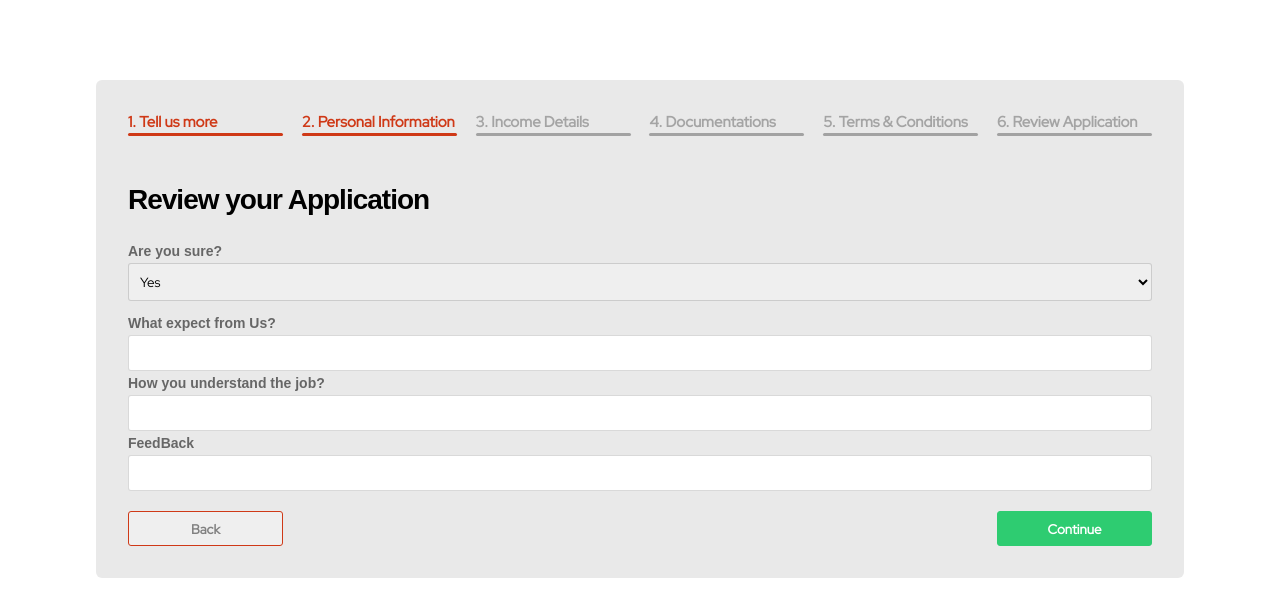
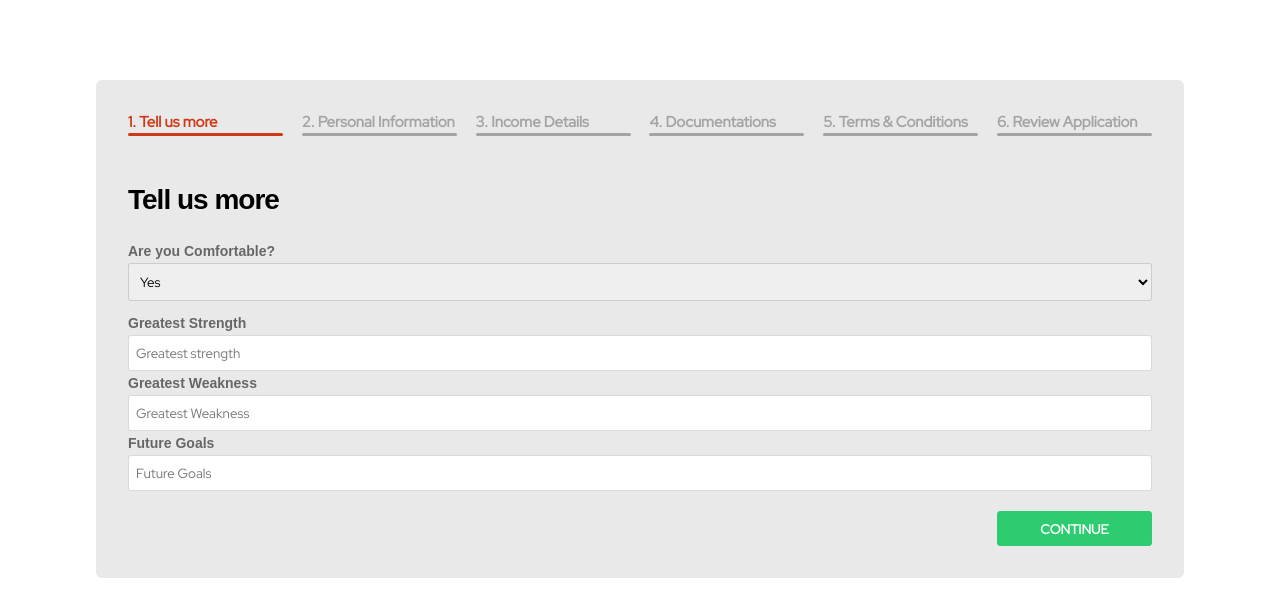
Before and after one commit to ZahidGhafoor/china, a React (Create React App) app: page /products in a window 1280 px wide. Shown: the top 616 px of the page. Built offline with nearby package versions, Linux system fonts and the light colour scheme.

Commit message:
Validation Left & Final Touch Left

```diff
--- a/src/Screens/Venture/Venture.jsx
+++ b/src/Screens/Venture/Venture.jsx
@@ -1,9 +1,7 @@
-import React from 'react'
+import React, { useState } from 'react'
 import "./Venture.scss"
 
-const Venture = () => {
-
-    const Tell = () => {
+const Tell = (props) => {
     return (
         <>
 
@@ -14,10 +12,9 @@ const Venture = () => {
                 <div className="tab__form">
                     <div className="first">
                         <div className="input__heading">Are you Comfortable?</div>
-                            <select className="first__name" id="cars" name="first__name">
-                                <option value="volvo">Yes</option>
-                                <option value="saab">No</option>
-
+                        <select className="first__name" placeholder='Please Select' name="comfortable" onChange={props.SelectEvent} value={props.enteredData.comfortable} >
+                            <option value="yes">Yes</option>
+                            <option value="no">No</option>
                         </select>
                     </div>
 
@@ -25,16 +22,16 @@ const Venture = () => {
                     <div className="bottom">
                         <div className="first">
                             <div className="input__heading">Greatest Strength</div>
-                                <input type="text" placeholder='Greatest strength' className="first__name" />
+                            <input type="text" name='strength' value={props.enteredData.strength} onChange={props.InputEvent} placeholder='Greatest strength' className="first__name" />
                         </div>
 
                         <div className="first">
                             <div className="input__heading">Greatest Weakness</div>
-                                <input type="text" placeholder='Greatest Weakness' className="first__name" />
+                            <input type="text" name='weekness' value={props.enteredData.weekness} onChange={props.InputEvent} placeholder='Greatest Weakness' className="first__name" />
                         </div>
                         <div className="first">
                             <div className="input__heading">Future Goals</div>
-                                <input type="text" placeholder='Future Goals' className="first__name" />
+                            <input type="text" name='goal' value={props.enteredData.goal} onChange={props.InputEvent} placeholder='Future Goals' className="first__name" />
                         </div>
 
                     </div>
@@ -46,7 +43,7 @@ const Venture = () => {
     )
 }
 
-    const Personal = () => {
+const Personal = (props) => {
     return (
         <>
 
@@ -57,10 +54,10 @@ const Venture = () => {
                 <div className="tab__form">
                     <div className="first">
                         <div className="input__heading">Account Type</div>
-                            <select className="first__name" id="cars" name="first__name">
-                                <option value="volvo">Student Account</option>
-                                <option value="saab">Business Account</option>
-                                <option value="mercedes">Salary Account</option>
+                        <select className="first__name" id="cars" name="accountType" onChange={props.SelectEvent} value={props.enteredData.accountType}>
+                            <option value="student">Student Account</option>
+                            <option value="business">Business Account</option>
+                            <option value="salary">Salary Account</option>
                         </select>
                     </div>
 
@@ -68,22 +65,22 @@ const Venture = () => {
                     <div className="bottom">
                         <div className="first">
                             <div className="input__heading">Salutations</div>
-                                <select className="first__name" id="cars" name="first__name">
-                                    <option value="volvo">Mr.
+                            <select className="first__name" name="salutation" onChange={props.SelectEvent} value={props.enteredData.accountType}>
+                                <option value="mr">Mr.
                                 </option>
-                                    <option value="saab">
+                                <option value="ms">
                                     Ms.</option>
-                                    <option value="mercedes">Mrs.</option>
+                                <option value="mrs">Mrs.</option>
                             </select>
                         </div>
 
                         <div className="first">
                             <div className="input__heading">First Name</div>
-                                <input type="text" placeholder='First Name' className="first__name" />
+                            <input name='firstName' value={props.enteredData.firstName} onChange={props.InputEvent} type="text" placeholder='First Name' className="first__name" />
                         </div>
                         <div className="first">
                             <div className="input__heading">Last Name</div>
-                                <input type="text" placeholder='Last Name' className="first__name" />
+                            <input name='lastName' value={props.enteredData.lastName} onChange={props.InputEvent} type="text" placeholder='Last Name' className="first__name" />
                         </div>
 
                     </div>
@@ -95,7 +92,7 @@ const Venture = () => {
     )
 }
 
-    const Income = () => {
+const Income = (props) => {
     return (
         <>
 
@@ -106,12 +103,12 @@ const Venture = () => {
                 <div className="tab__form">
                     <div className="first">
                         <div className="input__heading">Salary Expectations</div>
-                            <select className="first__name" id="cars" name="first__name">
-                                <option value="volvo">40,000-50,000</option>
-                                <option value="volvo">50,000-60,000</option>
-                                <option value="volvo">60,000-70,000</option>
-                                <option value="volvo">70,000-80,000</option>
-                                <option value="volvo">80,000-100,000</option>
+                        <select className="first__name" id="cars"name="salaryexpect" onChange={props.SelectEvent} value={props.enteredData.salaryexpect}>
+                            <option value="40">40,000-50,000</option>
+                            <option value="50">50,000-60,000</option>
+                            <option value="60">60,000-70,000</option>
+                            <option value="70">70,000-80,000</option>
+                            <option value="80">80,000-100,000</option>
 
 
                         </select>
@@ -121,16 +118,16 @@ const Venture = () => {
                     <div className="bottom">
                         <div className="first">
                             <div className="input__heading">Current Salary</div>
-                                <input type="number" placeholder='Current Salary' className="first__name" />
+                            <input name='currentsalary' value={props.enteredData.currentsalary} onChange={props.InputEvent} type="number" placeholder='Current Salary' className="first__name" />
                         </div>
 
                         <div className="first">
                             <div className="input__heading">Family Members</div>
-                                <input type="number" placeholder='Family Members' className="first__name" />
+                            <input name='members' value={props.enteredData.members} onChange={props.InputEvent} type="number" placeholder='Family Members' className="first__name" />
                         </div>
                         <div className="first">
                             <div className="input__heading">Father's occupation</div>
-                                <input type="text" placeholder="Father's occupation" className="first__name" />
+                            <input name='occupation' value={props.enteredData.occupation} onChange={props.InputEvent} type="text" placeholder="Father's occupation" className="first__name" />
                         </div>
 
                     </div>
@@ -142,7 +139,7 @@ const Venture = () => {
     )
 }
 
-    const Documentation = () => {
+const Documentation = (props) => {
     return (
         <>
 
@@ -153,9 +150,9 @@ const Venture = () => {
                 <div className="tab__form">
                     <div className="first">
                         <div className="input__heading">Work from Home?</div>
-                            <select className="first__name" id="cars" name="first__name">
-                                <option value="volvo">Yes</option>
-                                <option value="saab">No</option>
+                        <select className="first__name" id="cars" name="workfromhome" onChange={props.SelectEvent} value={props.enteredData.workfromhome}>
+                            <option value="yes">Yes</option>
+                            <option value="no">No</option>
 
                         </select>
                     </div>
@@ -164,16 +161,16 @@ const Venture = () => {
                     <div className="bottom">
                         <div className="first">
                             <div className="input__heading">Why You Interested in This Role?</div>
-                                <input type="text" className="first__name" />
+                            <input name='whyInterested' value={props.enteredData.whyInterested} onChange={props.InputEvent} type="text" placeholder='Strategies and Mindset' className="first__name" />
                         </div>
 
                         <div className="first">
                             <div className="input__heading">Strategies and Mindset</div>
-                                <input type="text" placeholder='Strategies and Mindset' className="first__name" />
+                            <input name='strategies' value={props.enteredData.strategies} onChange={props.InputEvent} type="text" className="first__name" />
                         </div>
                         <div className="first">
                             <div className="input__heading">Challenges Do You Want</div>
-                                <input type="text" placeholder='Challenges' className="first__name" />
+                            <input name='challenges' value={props.enteredData.challenges} onChange={props.InputEvent} type="text" placeholder='Challenges' className="first__name" />
                         </div>
 
                     </div>
@@ -184,7 +181,7 @@ const Venture = () => {
         </>
     )
 }
-    const Terms = () => {
+const Terms = (props) => {
     return (
         <>
 
@@ -195,9 +192,9 @@ const Venture = () => {
                 <div className="tab__form">
                     <div className="first">
                         <div className="input__heading">Terms and Conditions?</div>
-                            <select className="first__name" id="cars" name="first__name">
-                                <option value="volvo">Agree</option>
-                                <option value="saab">Disagree</option>
+                        <select className="first__name" name="terms" onChange={props.SelectEvent} value={props.enteredData.terms}>
+                            <option value="agree">Agree</option>
+                            <option value="disagree">Disagree</option>
 
                         </select>
                     </div>
@@ -206,16 +203,16 @@ const Venture = () => {
                     <div className="bottom">
                         <div className="first">
                             <div className="input__heading">Rules of conduct</div>
-                                <input type="text" className="first__name" />
+                            <input name='rules' value={props.enteredData.rules} onChange={props.InputEvent} type="text" className="first__name" />
                         </div>
 
                         <div className="first">
                             <div className="input__heading">User restrictions.</div>
-                                <input type="text" className="first__name" />
+                            <input name='restrictions' value={props.enteredData.restrictions} onChange={props.InputEvent} type="text" className="first__name" />
                         </div>
                         <div className="first">
                             <div className="input__heading">Third party terms and conditions</div>
-                                <input type="text" className="first__name" />
+                            <input name='thirdparty' value={props.enteredData.thirdparty} onChange={props.InputEvent} type="text" className="first__name" />
                         </div>
 
                     </div>
@@ -226,7 +223,7 @@ const Venture = () => {
         </>
     )
 }
-    const Review = () => {
+const Review = (props) => {
     return (
         <>
 
@@ -237,9 +234,9 @@ const Venture = () => {
                 <div className="tab__form">
                     <div className="first">
                         <div className="input__heading">Are you sure?</div>
-                            <select className="first__name" id="cars" name="first__name">
-                                <option value="volvo">Yes</option>
-                                <option value="saab">No</option>
+                        <select className="first__name" name="sure" onChange={props.SelectEvent} value={props.enteredData.sure}>
+                            <option value="yes">Yes</option>
+                            <option value="no">No</option>
 
                         </select>
                     </div>
@@ -248,16 +245,16 @@ const Venture = () => {
                     <div className="bottom">
                         <div className="first">
                             <div className="input__heading">What expect from Us?</div>
-                                <input type="text" className="first__name" />
+                            <input name='expect' value={props.enteredData.expect} onChange={props.InputEvent} type="text" className="first__name" />
                         </div>
 
                         <div className="first">
                             <div className="input__heading">How you understand the job?</div>
-                                <input type="text" className="first__name" />
+                            <input name='understand' value={props.enteredData.understand} onChange={props.InputEvent} type="text" className="first__name" />
                         </div>
                         <div className="first">
                             <div className="input__heading">FeedBack</div>
-                                <input type="text" className="first__name" />
+                            <input name='feedback' value={props.enteredData.feedback} onChange={props.InputEvent} type="text" className="first__name" />
                         </div>
 
                     </div>
@@ -269,49 +266,172 @@ const Venture = () => {
     )
 }
 
+const Venture = () => {
+
+    const [tab, setTab] = useState(1);
+    const [enteredData, setEnteredData] = useState({
+        // Tell Us More
+        comfortable: "yes",
+        strength: "",
+        weekness: "",
+        goal: "",
+
+        // Personal Info
+        accountType: "student",
+        salutation: "mr",
+        firstName: "",
+        lastName: "",
+
+        // Income details
+        salaryexpect: "40,000-50,000",
+        currentsalary: "",
+        members: "",
+        occupation: "",
+
+        // Documentations
+
+        workfromhome: "yes",
+        whyInterested: "",
+        strategies: "",
+        challenges: "",
+
+        // Terms and Conditions
+
+        terms: "agress",
+        rules: "",
+        restrictions: "",
+        thirdparty: "",
+
+        // Review
+
+        sure: "yes",
+        expect: "",
+        understand: "",
+        feedback: ""
+
+
+
+    })
+
+    const InputEvent = (event) => {
+        let { name, value } = event.target;
+        setEnteredData((preValue) => {
+            return {
+                ...preValue,
+                [name]: value
+            }
+        })
+    }
+    const SelectEvent = (event) =>{
+        console.log( "Value ============== " , event.target.value);
+        console.log( "NAME ============== " , event.target.name);
+
+        let { name, value } = event.target;
+
+        setEnteredData((preValue) => {
+            return {
+                ...preValue,
+                [name]: value
+            }
+        })
+    }
+
+    const next = () => {
+
+        if(tab == 1){
+            if(!enteredData.strength || !enteredData.weekness || !enteredData.goal ){
+                alert("Fill All")
+            }else{
+                setTab(2)
+            }
+        }
+
+        // if (tab >= 6) {
+        //     setTab(6);
+        // } else {
+        //     setTab(parseFloat(tab) + 1);
+        // }
+        console.log("next", tab);
+    };
+    const prev = () => {
+        if (tab <= 1) {
+            setTab(1);
+        } else {
+            setTab(parseFloat(tab) - 1);
+        }
+        console.log("prev", tab);
+    };
+
+
     return (
         <>
             <div className="venture__container">
                 <div className="tabs">
-                    <div className="first">
+                    <div id="1" className={tab == 1 ? "active" : "first"}>
                         <div className="text">1. Tell us more</div>
                         <div className="border"></div>
 
                     </div>
-                    <div className="first">
+                    <div id="2" className={tab == 2 ? "active" : "first"}>
                         <div className="text">2. Personal Information</div>
                         <div className="border"></div>
 
                     </div>
-                    <div className="first">
-                        <div className="text2">3. Income Details</div>
-                        <div className="border2"></div>
+                    <div id="3" className={tab == 3 ? "active" : "first"}>
+                        <div className="text">3. Income Details</div>
+                        <div className="border"></div>
 
                     </div>
-                    <div className="first">
-                        <div className="text2">4. Documentations</div>
-                        <div className="border2"></div>
+                    <div id="4" className={tab == 4 ? "active" : "first"}>
+                        <div className="text">4. Documentations</div>
+                        <div className="border"></div>
 
                     </div>
-                    <div className="first">
-                        <div className="text2">5. Terms & Conditions</div>
-                        <div className="border2"></div>
+                    <div id="5" className={tab == 5 ? "active" : "first"}>
+                        <div className="text">5. Terms & Conditions</div>
+                        <div className="border"></div>
 
                     </div>
-                    <div className="first">
-                        <div className="text2">6. Review Application</div>
-                        <div className="border2"></div>
+                    <div id="6" className={tab == 6 ? "active" : "first"}>
+                        <div className="text">6. Review Application</div>
+                        <div className="border"></div>
 
                     </div>
                 </div>
+                {
+                    tab == 1 ?
+                        <Tell enteredData={enteredData} InputEvent={InputEvent} SelectEvent={SelectEvent} /> :
+                        tab == 2 ?
+                            <Personal enteredData={enteredData} InputEvent={InputEvent} SelectEvent={SelectEvent} /> :
+                            tab == 3 ?
+                                <Income enteredData={enteredData} InputEvent={InputEvent} SelectEvent={SelectEvent} /> :
+                                tab == 4 ?
+                                    <Documentation enteredData={enteredData} InputEvent={InputEvent} SelectEvent={SelectEvent} /> :
+                                    tab == 5 ?
+                                        <Terms enteredData={enteredData} InputEvent={InputEvent} SelectEvent={SelectEvent} /> :
+                                        <Review enteredData={enteredData} InputEvent={InputEvent} SelectEvent={SelectEvent} />
 
-                <Review />
+
+                }
+
+
+                {
+                    tab == 6 ?
+                        <div className="btn">
+                            <button onClick={prev} className="first">BACK</button>
+                            <button onClick={next} className="third">SUBMIT</button>
+                        </div> :
+                        tab == 1 ?
+                            <div className="btn">
+                                <button style={{opacity:0}} className="first">BACK</button>
+                                <button onClick={next} className="third">CONTINUE</button>
+                            </div> :
 
                             <div className="btn">
-                    <button className="first">Back</button>
-                    <button className="third">Continue</button>
+                                <button onClick={prev} className="first">BACK</button>
+                                <button onClick={next} className="third">CONTINUE</button>
                             </div>
-
+                }
 
             </div>
         </>
--- a/src/Screens/Venture/Venture.scss
+++ b/src/Screens/Venture/Venture.scss
@@ -7,6 +7,12 @@
     border-radius: 6px;
     @media screen and (max-width:1250px){
         width: 95%;
+
+
+    }
+    @media screen and (max-width:650px){
+        margin:1rem auto;
+
 
 
     }
@@ -24,6 +30,25 @@
         }
 
         .text{
+            color: rgba(128, 128, 128, 0.664);
+            font-size: 15px;
+            font-weight: bolder;
+        }
+        .border{
+            height: 3px;
+            width: 155px;
+            margin-top: 1px;
+            background-color: rgba(128, 128, 128, 0.664);
+            border-radius: 50px;
+        }
+    }
+        .active{
+            cursor: pointer;
+            @media screen and (max-width:1100px){
+               margin: 1rem;
+        }
+
+        .text{
             color: hsl(11deg 80% 45%);
             font-size: 15px;
             font-weight: bolder;
@@ -35,19 +60,8 @@
             background-color: hsl(11deg 80% 45%);
             border-radius: 50px;
         }
-        .text2{
-            color: rgba(128, 128, 128, 0.664);
-            font-size: 15px;
-            font-weight: bolder;
-        }
-        .border2{
-            height: 3px;
-            width: 155px;
-            margin-top: 1px;
-            background-color: rgba(128, 128, 128, 0.678);
-            border-radius: 2px;
-        }
     }
+
     }
 }
 
```
Lines whose indentation alone changed are shown as unchanged.
